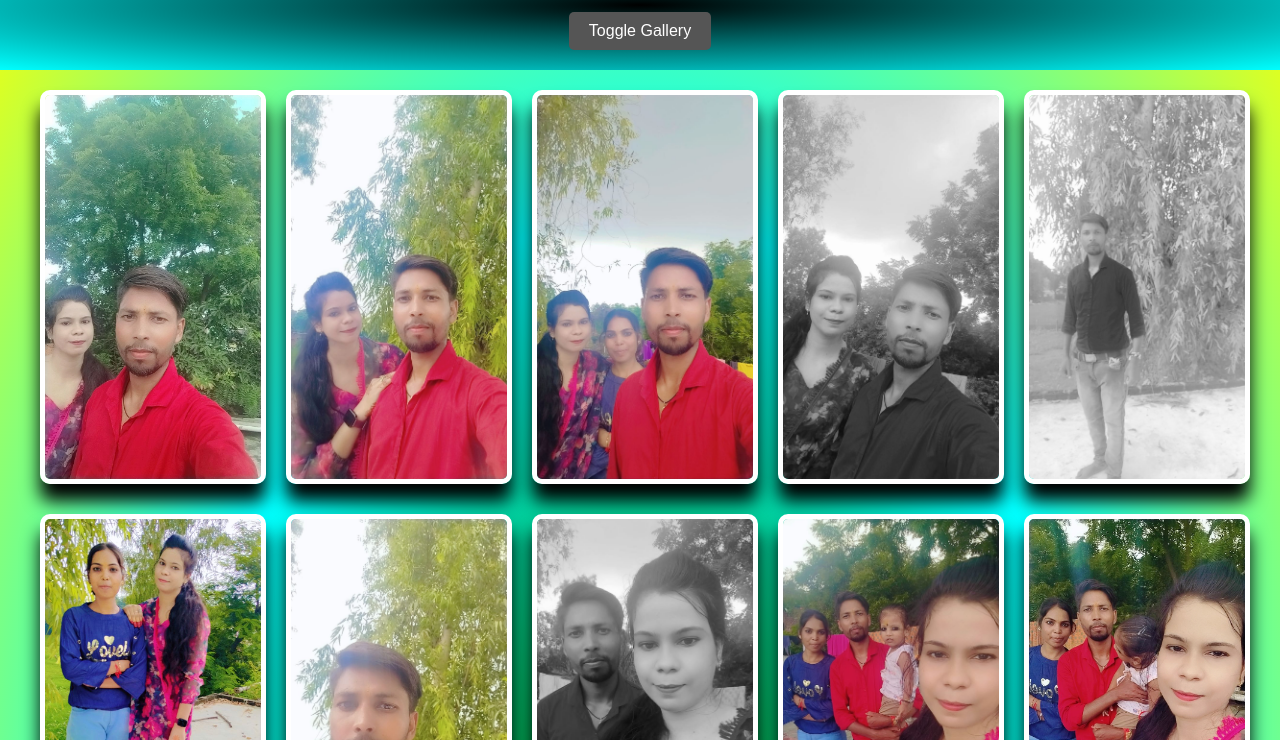
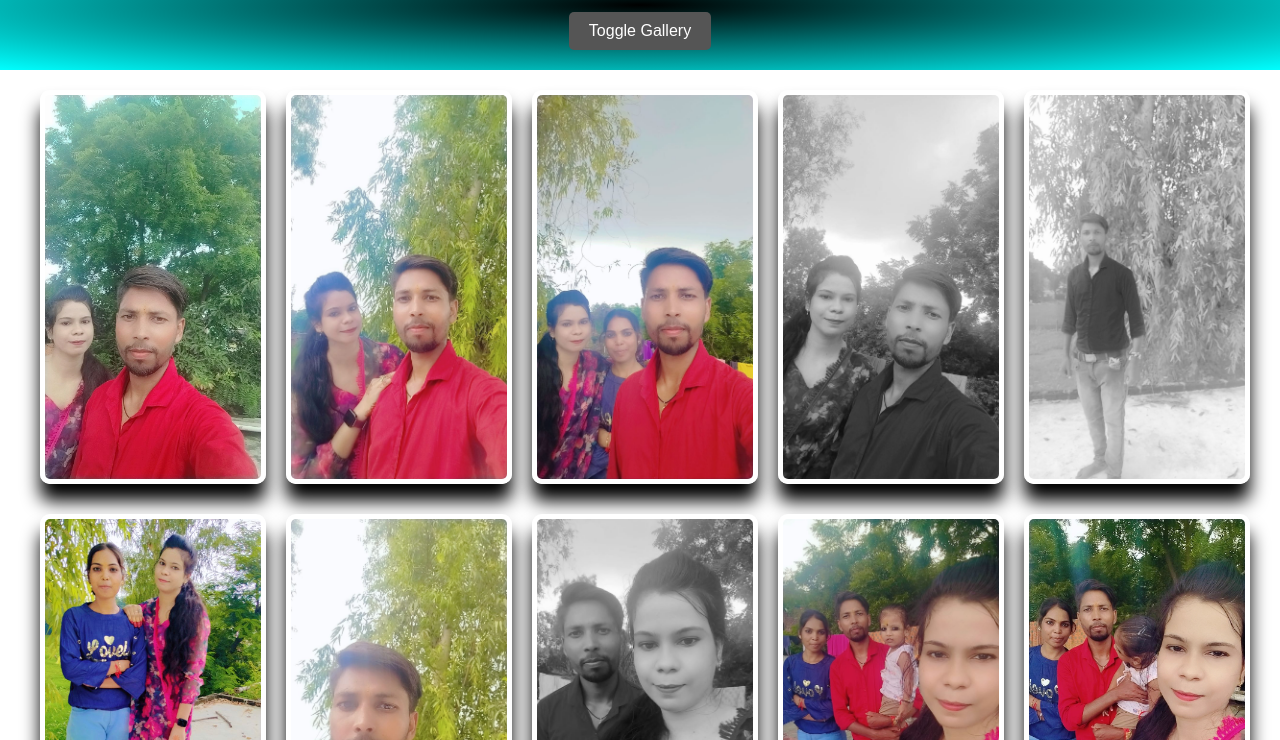
Before and after one commit to Pradum-Raj/kumkum.github.io, a plain HTML site: page index.html in a window 1280 px wide. Shown: the part 60-800 px from the top of the page. Drawn offline with nearby package versions, Linux system fonts and the light colour scheme.

Commit message:
Update index.html

```diff
--- a/index.html
+++ b/index.html
@@ -12,7 +12,7 @@
             margin: 0;
             padding: 0;
             box-sizing: border-box;
-            background: radial-gradient(green,cyan,yellow);
+            background:gradient(green,cyan,yellow);
             bac
             color: #333;
         }
```
